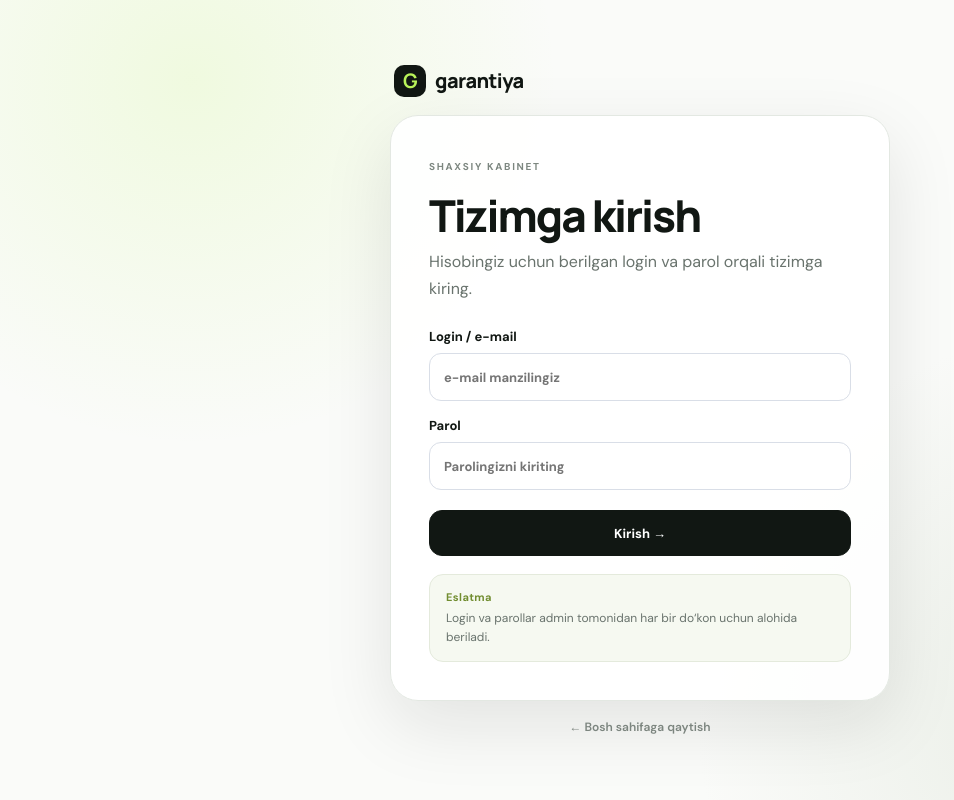
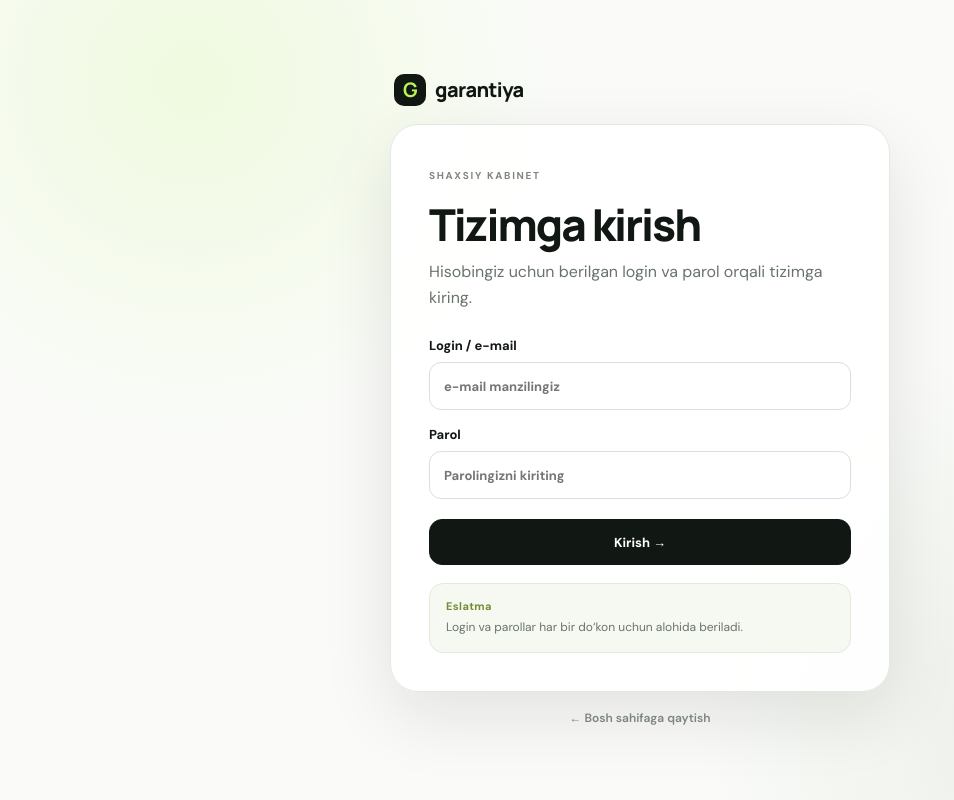
Before and after one commit to Fentoph-Company/garantiya, a Next.js app: page /login in a window 1280 px wide. Shown: the whole page, without its empty margins (0-954 px from the left). Built offline with nearby package versions, Linux system fonts and the light colour scheme; no server answers.

Commit message:
ui: remove admin wording from login note

```diff
--- a/app/login/page.tsx
+++ b/app/login/page.tsx
@@ -92,8 +92,7 @@ export default function Login() {
           <div className="login-note">
             <strong>Eslatma</strong>
             <p>
-              Login va parollar admin tomonidan har bir do‘kon uchun alohida
-              beriladi.
+              Login va parollar har bir do‘kon uchun alohida beriladi.
             </p>
           </div>
         </form>
```
